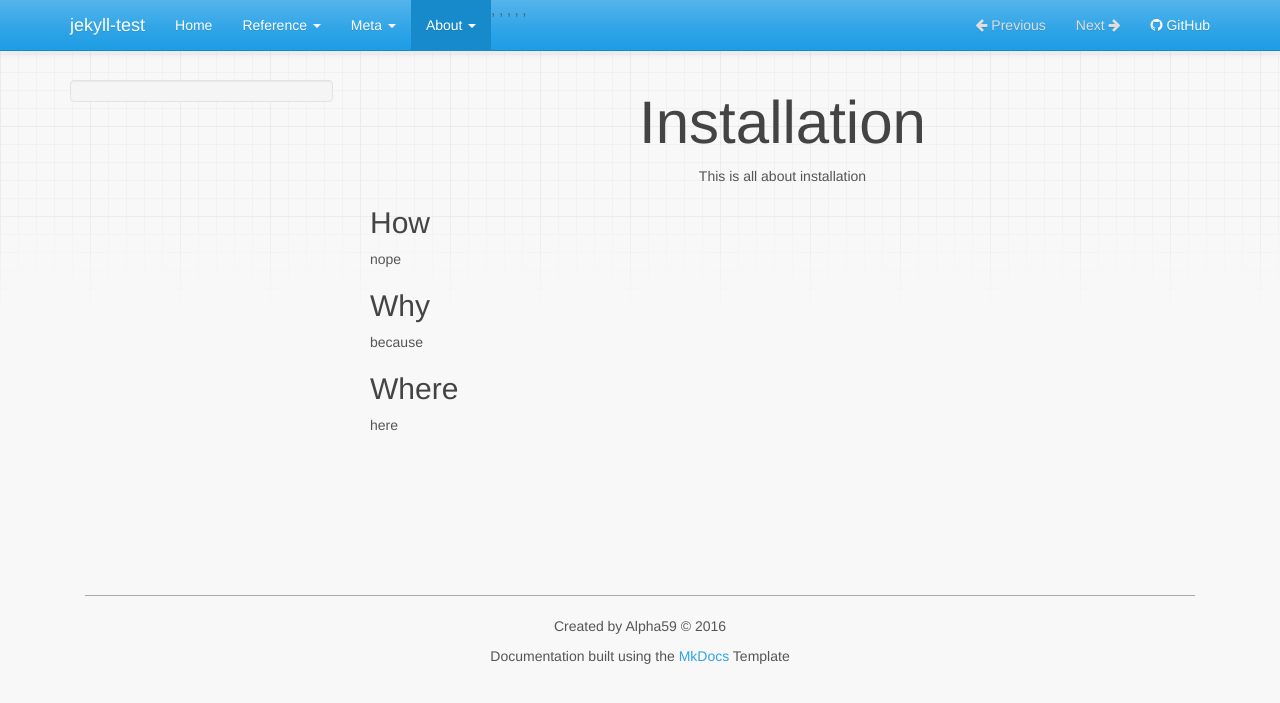
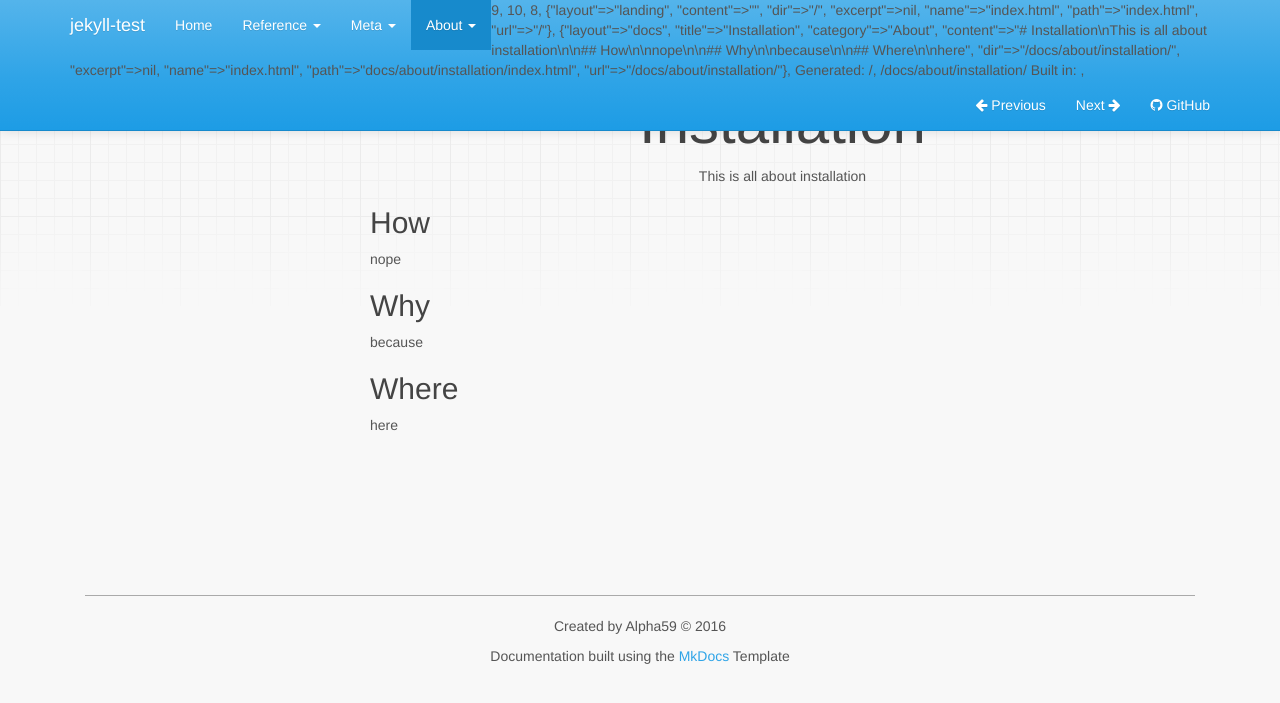
Before and after one commit to Alpha59/jekyll-test, a Jekyll site: the page built from docs/about/installation/index.html, in a window 1280 px wide. Shown: the top 703 px of the page. Built offline with Jekyll 4.4.1, drawn with Linux system fonts in a browser that asks for light colours; nearby versions of some CDN libraries; the repository's description, which GitHub fills in, is left out.

Commit message:
Attempting to use built in variables

```diff
--- a/_layouts/docs.html
+++ b/_layouts/docs.html
@@ -59,11 +59,13 @@
                         </li>
                         {% endfor %}
                     </ul>
-                    {% assign ipagenext = (pageindex+1) %} {{ipagenext}},
-                    {% assign ipageprev = (pageindex-1) %} {{ipageprev}},
+                    {{pageindex}},
+                    {% assign ipagenext = pageindex | plus: 1 %} {{ipagenext}},
+                    {% assign ipageprev = pageindex | minus: 1 %} {{ipageprev}},
                     {% assign pagenext = site.pages[ipagenext] %} {{pagenext}},
                     {% assign pageprev = site.pages[ipageprev] %} {{pageprev}},
-                    {{pagenext.url}}, {{pageprev.url}}
+                    Generated: {{pagenext.url}}, {{pageprev.url}}
+                    Built in: {{page.next.url}}, {{page.previous.url}}
                     <ul class="nav navbar-nav navbar-right">
                             {% if pageprev %}
                                 <li><a rel="prev" href="/{{site.github.repository_name}}{{pageprev.url}}
```
